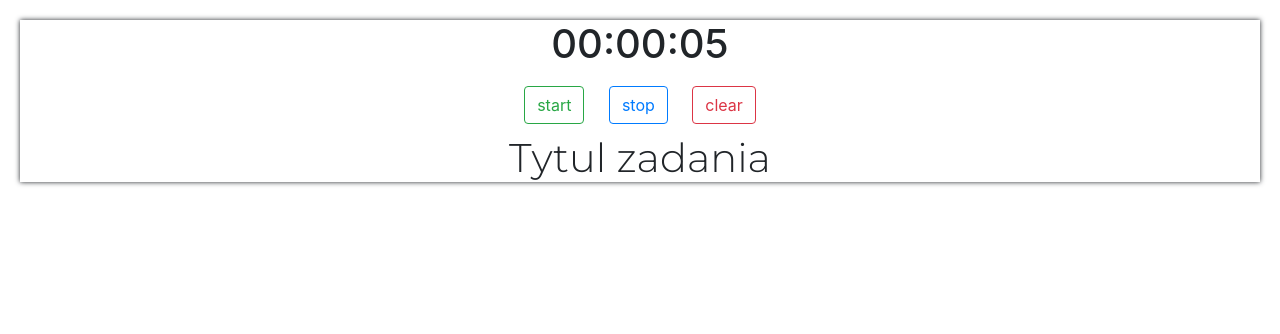
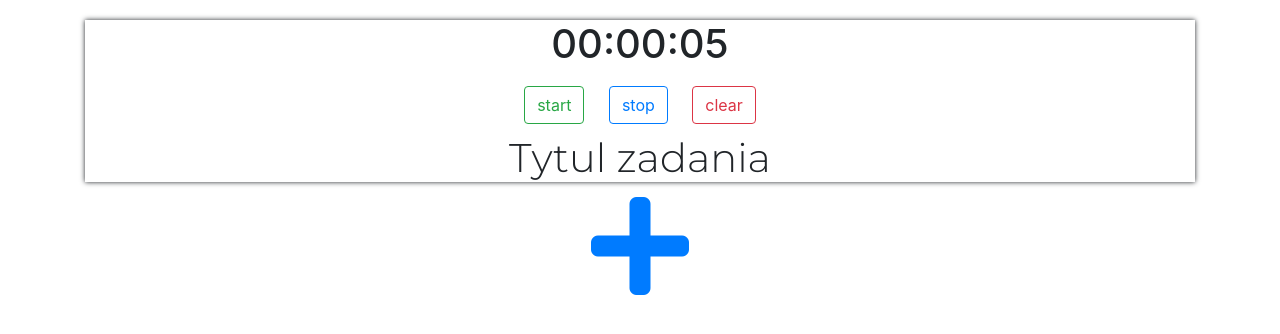
Before and after one commit to bartekcostam/stopWatch-taskList, a plain HTML site: page index.html in a window 1280 px wide. Drawn offline with nearby package versions, Linux system fonts and the light colour scheme.

Commit message:
add "plus" simbol to add stopwatch

```diff
--- a/index.html
+++ b/index.html
@@ -8,15 +8,33 @@
     <link rel="stylesheet" href="style/style.css">
     <link rel="stylesheet" href="https://stackpath.bootstrapcdn.com/bootstrap/4.1.0/css/bootstrap.min.css" integrity="sha384-9gVQ4dYFwwWSjIDZnLEWnxCjeSWFphJiwGPXr1jddIhOegiu1FwO5qRGvFXOdJZ4" crossorigin="anonymous">
     <link href="https://fonts.googleapis.com/css?family=Montserrat:200,300" rel="stylesheet">
+    <link rel="stylesheet" href="https://use.fontawesome.com/releases/v5.0.13/css/all.css" integrity="sha384-DNOHZ68U8hZfKXOrtjWvjxusGo9WQnrNx2sqG0tfsghAvtVlRW3tvkXWZh58N9jp" crossorigin="anonymous">
+
 
 </head>
 <body>
+
+    <div class="container">
     <div id="section" class="text-center">
     <h1><time>00:00:00</time></h1>
 <button id="start" class="btn btn-outline-success">start</button>
 <button id="stop" class="btn btn-outline-primary">stop</button>
 <button id="clear" class="btn btn-outline-danger">clear</button>
 <h1 class="title">Tytul zadania</h1>
+
+</div>
+<div class="text-center">
+
+        <a href="index.html">
+                <i class="fas fa-plus fa-7x"></i>
+
+                </a>
+
+</div>
+
+
+
+
 </div>
 
 <script src="scripts/scripts.js"></script>
```
